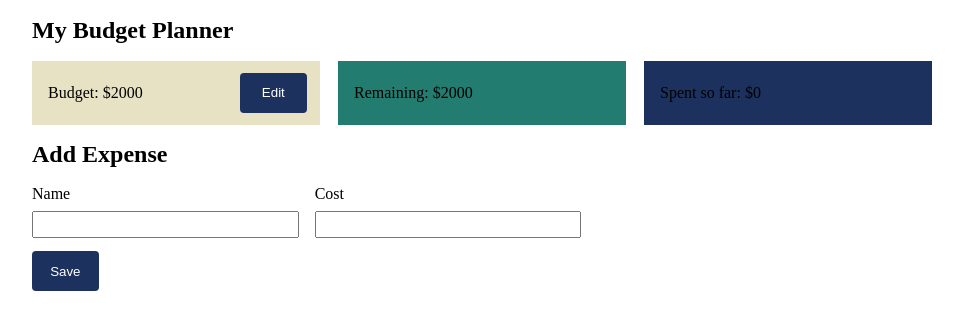
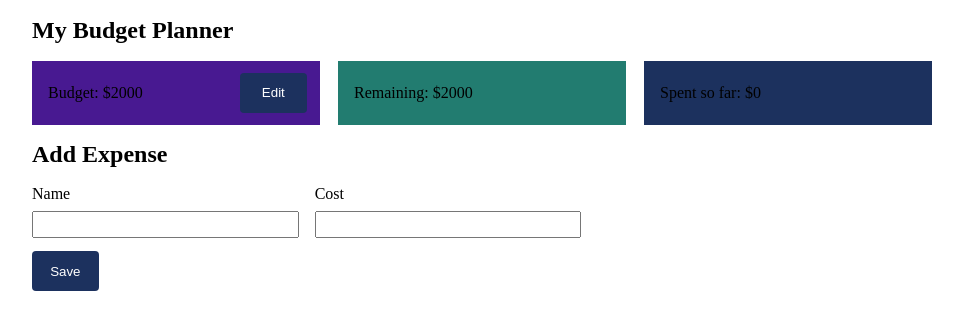
Before and after one commit to nikaareshidze/Budget-Planner, a React (Vite) app: page / in a window 1280 px wide. Shown: the top 330 px of the page, without its empty margins (158-1121 px from the left). Built offline with nearby package versions, Linux system fonts and the light colour scheme.

Commit message:
change bgColor of Card

```diff
--- a/src/components/Cards.tsx
+++ b/src/components/Cards.tsx
@@ -31,7 +31,7 @@ export default function Cards() {
   return (
     <>
       <StyledCards>
-        <Card bgColor="#E6E2C3" style={{ justifyContent: "space-between" }}>
+        <Card bgColor="#481991" style={{ justifyContent: "space-between" }}>
           <ThisTitle>{`Budget: $${budget}`}</ThisTitle>
           <ThisButton
             onClick={() => {
```
